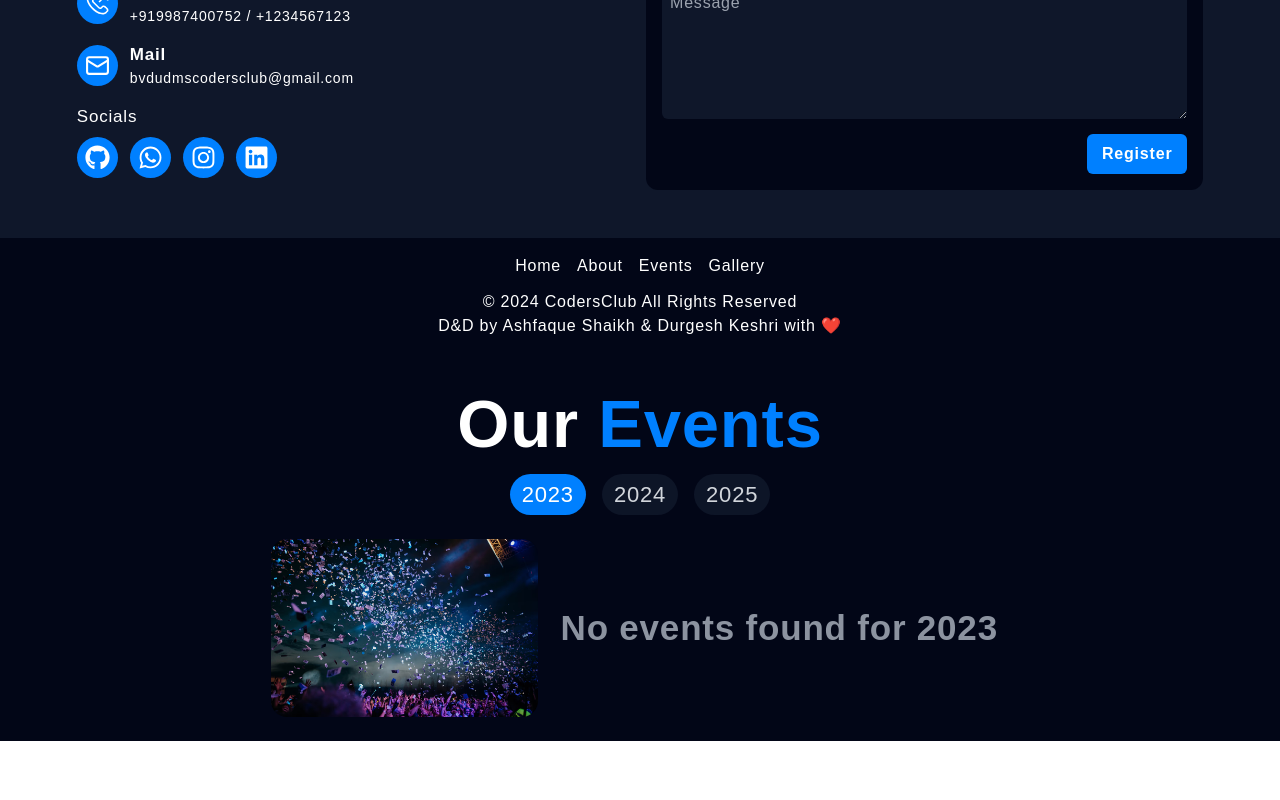
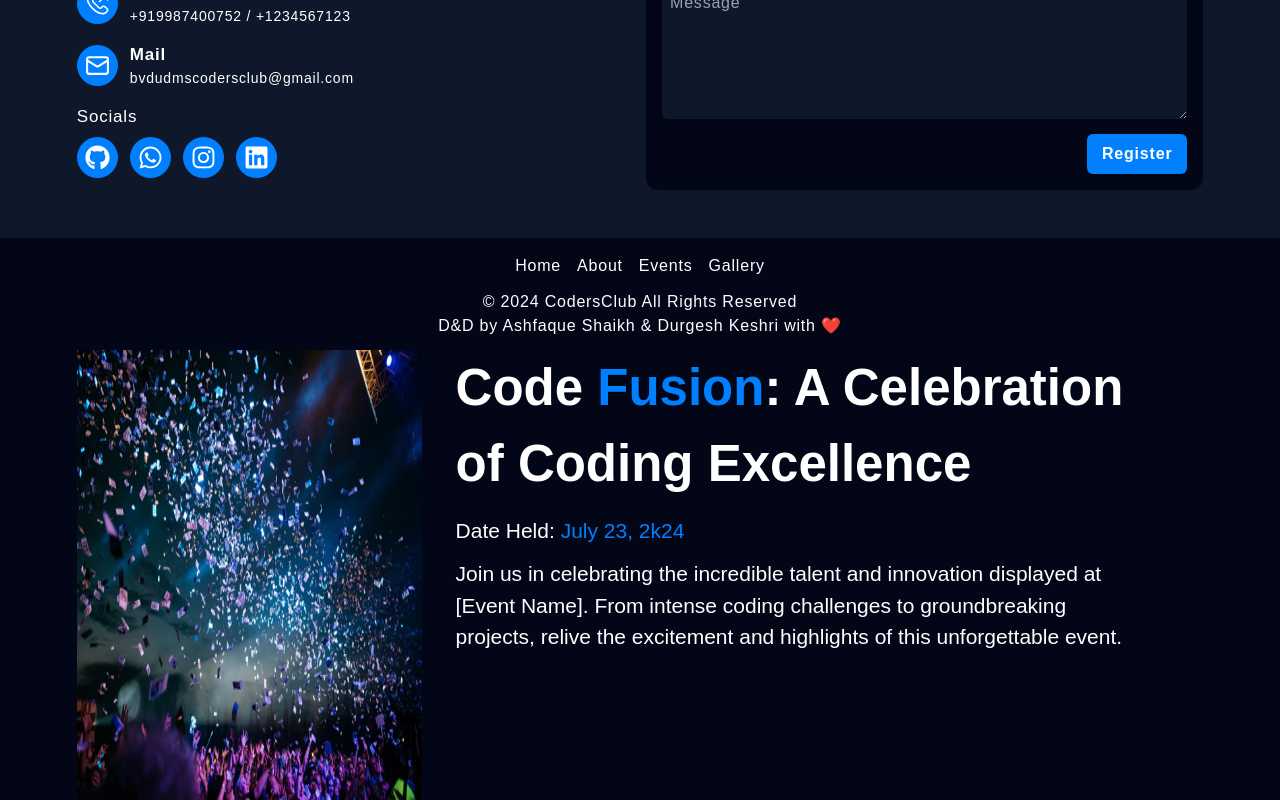
Before and after one commit to Durgeshkeshri/codersclub, a React (Vite) app: page /events/event1 in a window 1280 px wide. Shown: the part 2872-3672 px from the top of the page. Before the commit the page ends 3613 px from the top, so only its background shows below. Built offline with nearby package versions, Linux system fonts and the light colour scheme.

Commit message:
event page

```diff
--- a/src/App.jsx
+++ b/src/App.jsx
@@ -8,6 +8,7 @@ import Registration from './components/Registration.jsx';
 import Footer from './components/Footer.jsx';
 import Gallery from './pages/Gallery.jsx';
 import EventPage from './pages/Events.jsx';
+import Event1 from './pages/Event1.jsx';
 function App() {
   const [isMenuOpen, setMenuOpen] = useState(false);
   const [isWideScreen, setWideScreen] = useState(window.innerWidth > 1024);
@@ -49,7 +50,8 @@ function App() {
      <Events></Events>
      <Registration></Registration>
      <Footer handleScroll={handleScroll}></Footer>
-     <EventPage></EventPage>
+     {/* <EventPage></EventPage> */}
+     <Event1></Event1>
      {/* <Gallery></Gallery> */}
      </div>
     </>
--- /dev/null
+++ b/src/pages/Event1.jsx
@@ -0,0 +1,29 @@
+import React from 'react';
+import event from '../assets/event.jpg';
+
+const Event1 = () => {
+  return (
+    <div className="">
+      <div className='text-white flex flex-col tab:flex-row justify-center xl:px-[6%] tab:px-[6%] tab:gap-8 lap:gap-0 max-tab:px-[6%] max-tab:gap-4 bigpc:px-[11%]'>
+        <img
+          className='w-full h-[300px] object-fill xl:w-[345px] xl:h-[450px] lap:w-[310px] lap:h-[405px] tab:w-[276px] tab:h-[360px] tab:flex-shrink-0'
+          src={event}
+          alt="Event"
+        />
+        <div className='xl:pr-[6%] lap:px-[3%] flex flex-col gap-3 tab:ml-0 max-tab:text-left'>
+          <h5 className='font-bold lap:text-[51px] tab:text-[31px] text-[26px] max-smvideo:text-[22px] bigpc:text-[70px]'>
+            Code <span className='text-[#0080FF]'>Fusion</span>: A Celebration of Coding Excellence
+          </h5>
+          <p className='lap:text-[21px] tab:text-[17px] text-[13px] bigpc:text-[35px]'>
+            Date Held: <span className='text-[#0080FF]'>July 23, 2k24</span>
+          </p>
+          <p className='lap:text-[21px] tab:text-[17px] text-[13px] bigpc:text-[35px]'>
+            Join us in celebrating the incredible talent and innovation displayed at [Event Name]. From intense coding challenges to groundbreaking projects, relive the excitement and highlights of this unforgettable event.
+          </p>
+        </div>
+      </div>
+    </div>
+  );
+}
+
+export default Event1;
```
